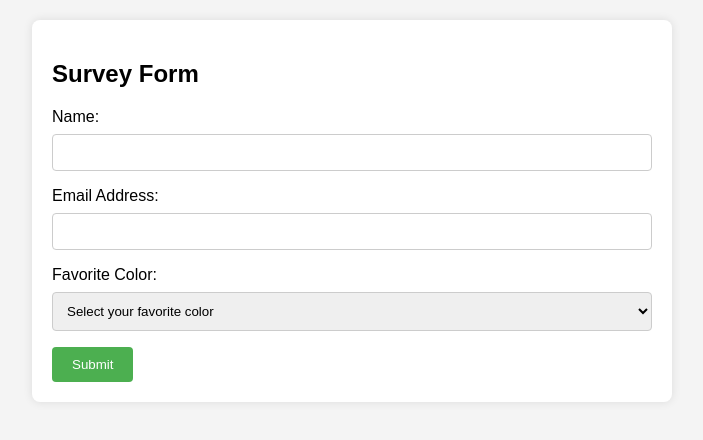
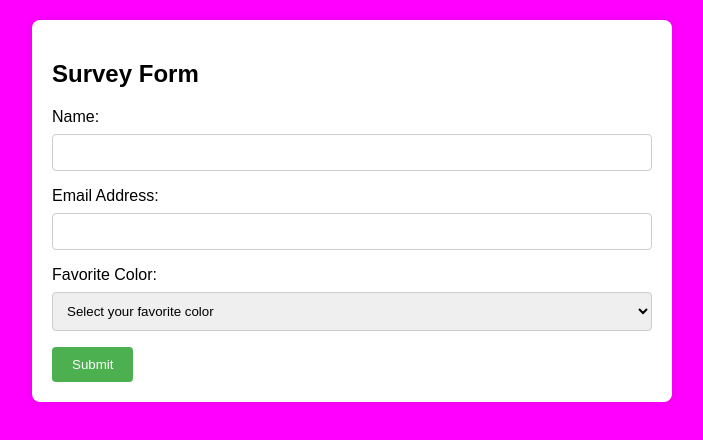
Before and after one commit to Mkangaa/Mkangaa.github.io, a plain HTML site: page Survey.html in a window 1280 px wide. Shown: the whole page, without its empty margins (288-991 px from the left). Drawn offline with Linux system fonts and the light colour scheme.

Commit message:
Update Survey.html

```diff
--- a/Survey.html
+++ b/Survey.html
@@ -3,11 +3,11 @@
 <head>
     <meta charset="UTF-8">
     <meta name="viewport" content="width=device-width, initial-scale=1.0">
-    <title>Survey Website</title>
+    <title>My Form </title>
     <style>
         body {
             font-family: Arial, sans-serif;
-            background-color: #f4f4f4;
+            background-color: #ff00ff;
             margin: 20px;
         }
 
```
